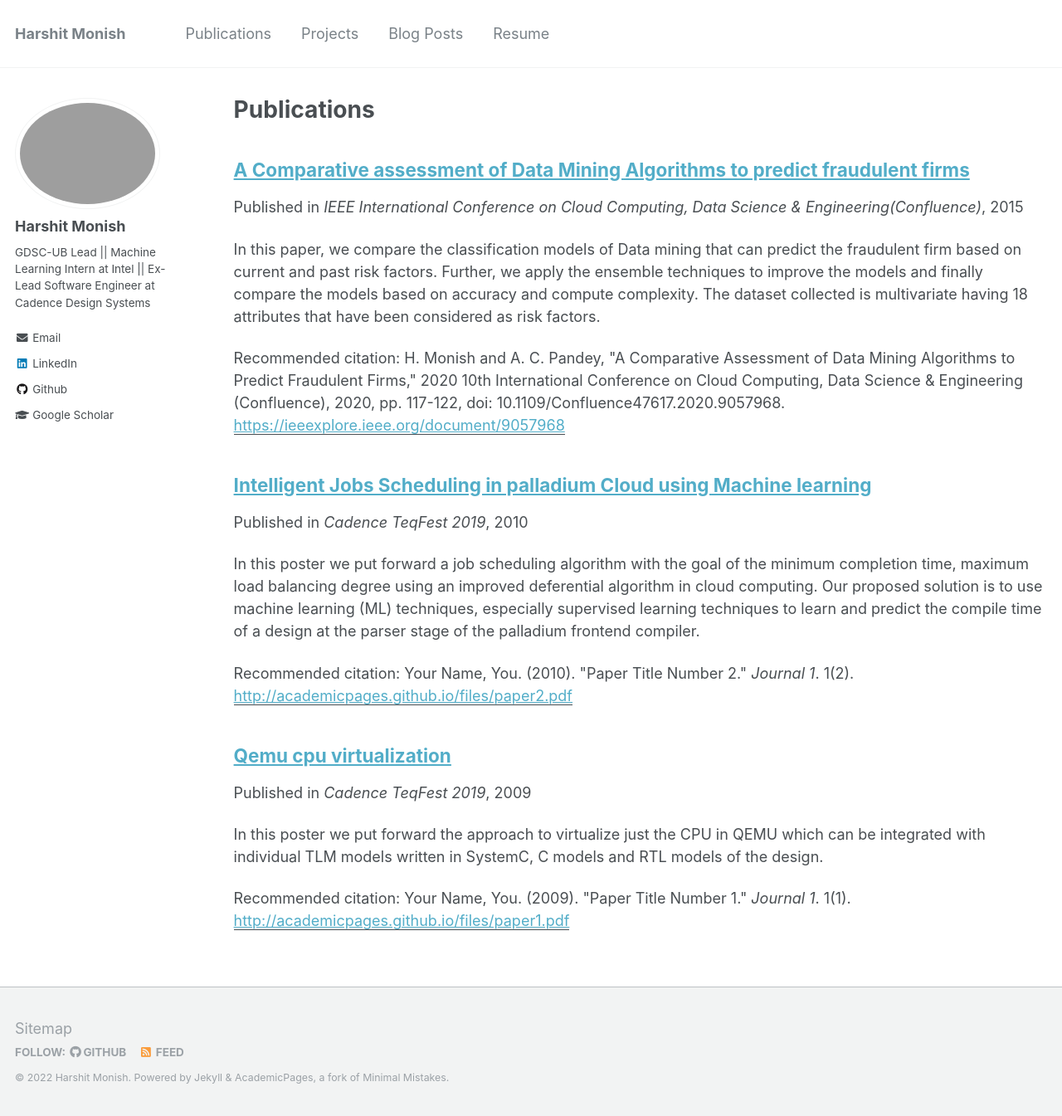
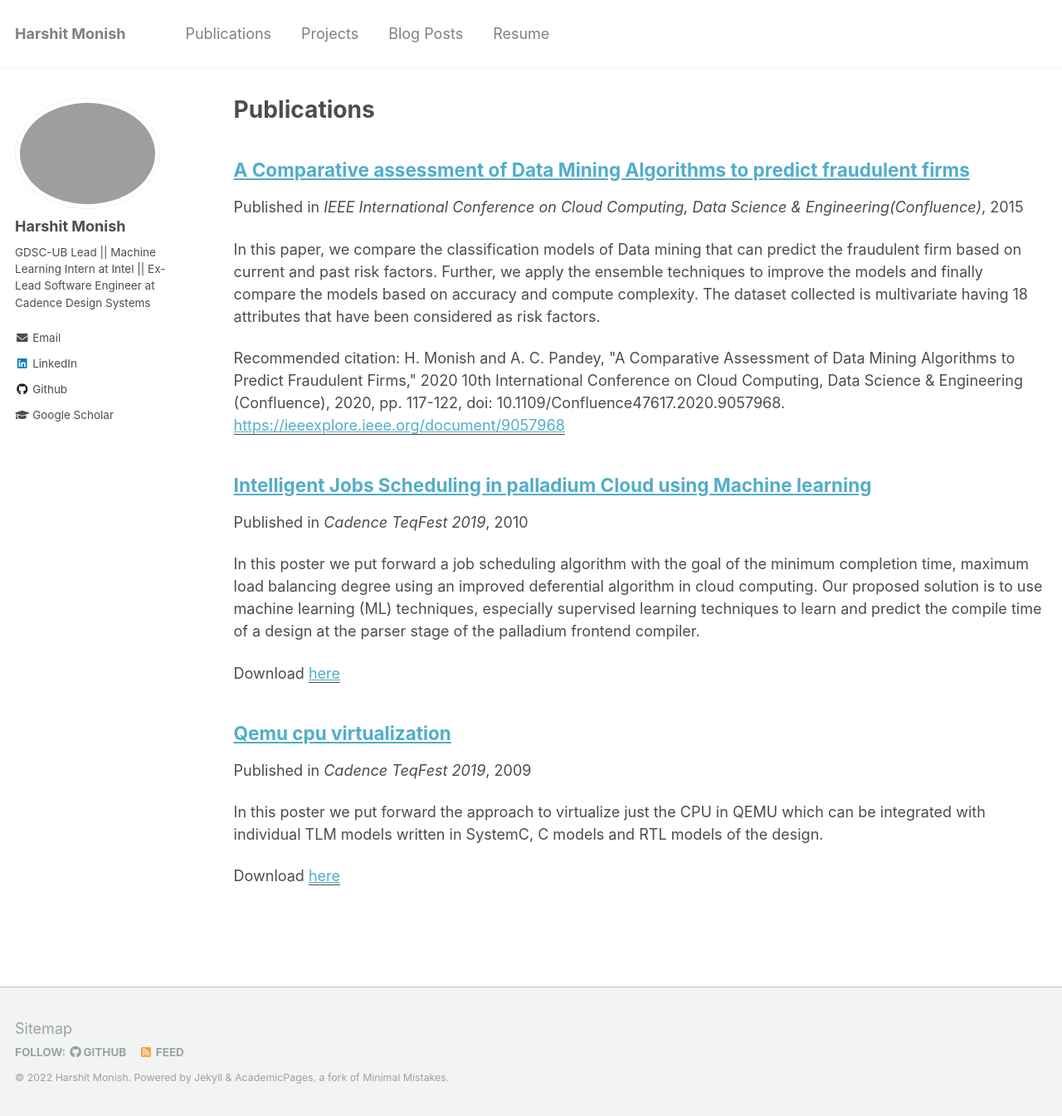
Before and after one commit to harshitmonish/harshitmonish.github.io, a Jekyll site: the page built from _pages/publications.md, in a window 1280 px wide and 1345 px high. Shown: the whole window at 83% size. Built offline with Jekyll 4.4.1, drawn with Linux system fonts in a browser that asks for light colours.

Commit message:
Update paper link location

```diff
--- a/_publications/2009-10-01-paper-title-number-1.md
+++ b/_publications/2009-10-01-paper-title-number-1.md
@@ -6,8 +6,7 @@
 date: 2009-10-01
 venue: 'Cadence TeqFest 2019'
 paperurl: 'http://academicpages.github.io/files/paper1.pdf'
-citation: 'Your Name, You. (2009). &quot;Paper Title Number 1.&quot; <i>Journal 1</i>. 1(1).'
 ---
 In this poster we put forward the approach to virtualize just the CPU in QEMU which can be integrated with individual TLM models written in SystemC, C models and RTL models of the design.
 
-[Download paper here](http://academicpages.github.io/files/paper1.pdf)
+[Download paper here](http://harshitmonish.github.io/files/paper1.pdf)
--- a/_publications/2010-10-01-paper-title-number-2.md
+++ b/_publications/2010-10-01-paper-title-number-2.md
@@ -6,8 +6,7 @@
 date: 2010-10-01
 venue: 'Cadence TeqFest 2019'
 paperurl: 'http://academicpages.github.io/files/paper2.pdf'
-citation: 'Your Name, You. (2010). &quot;Paper Title Number 2.&quot; <i>Journal 1</i>. 1(2).'
 ---
 In this poster we put forward a job scheduling algorithm with the goal of the minimum completion time, maximum load balancing degree using an improved deferential algorithm in cloud computing. Our proposed solution is to use machine learning (ML) techniques, especially supervised learning techniques to learn and predict the compile time of a design at the parser stage of the palladium frontend compiler.
 
-[Download paper here](http://academicpages.github.io/files/paper2.pdf)
+[Download paper here](http://harshitmonish.github.io/files/paper2.pdf)
```
